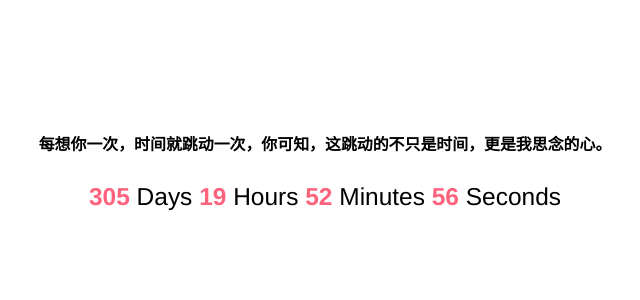
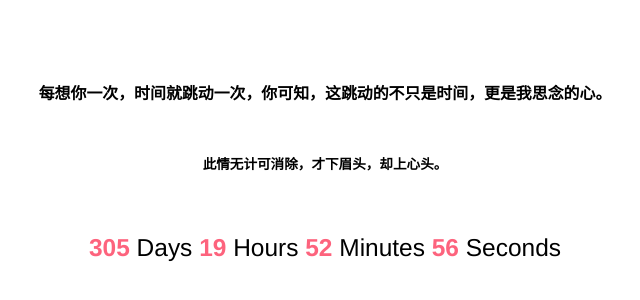
Before and after one commit to gongdx/gongdx.github.io, a plain HTML site: page index.html in a window 1280 px wide. Shown: the part 142-442 px from the top of the page, without its empty margins (315-955 px from the left). Drawn offline with Linux system fonts and the light colour scheme.

Commit message:
Update index.html

```diff
--- a/index.html
+++ b/index.html
@@ -44,7 +44,8 @@
 
 <body>
     <div class="content">
-        <h3>每想你一次，时间就跳动一次，你可知，这跳动的不只是时间，更是我思念的心。</h3>
+        <h3>每想你一次，时间就跳动一次，你可知，这跳动的不只是时间，更是我思念的心。</h3><br />
+        <h4>此情无计可消除，才下眉头，却上心头。</h4><br />
         <div class="timer">
             <b id="d"></b> Days <b id="h"></b> Hours <b id="m"></b> Minutes <b id="s"></b> Seconds
         </div>
```
